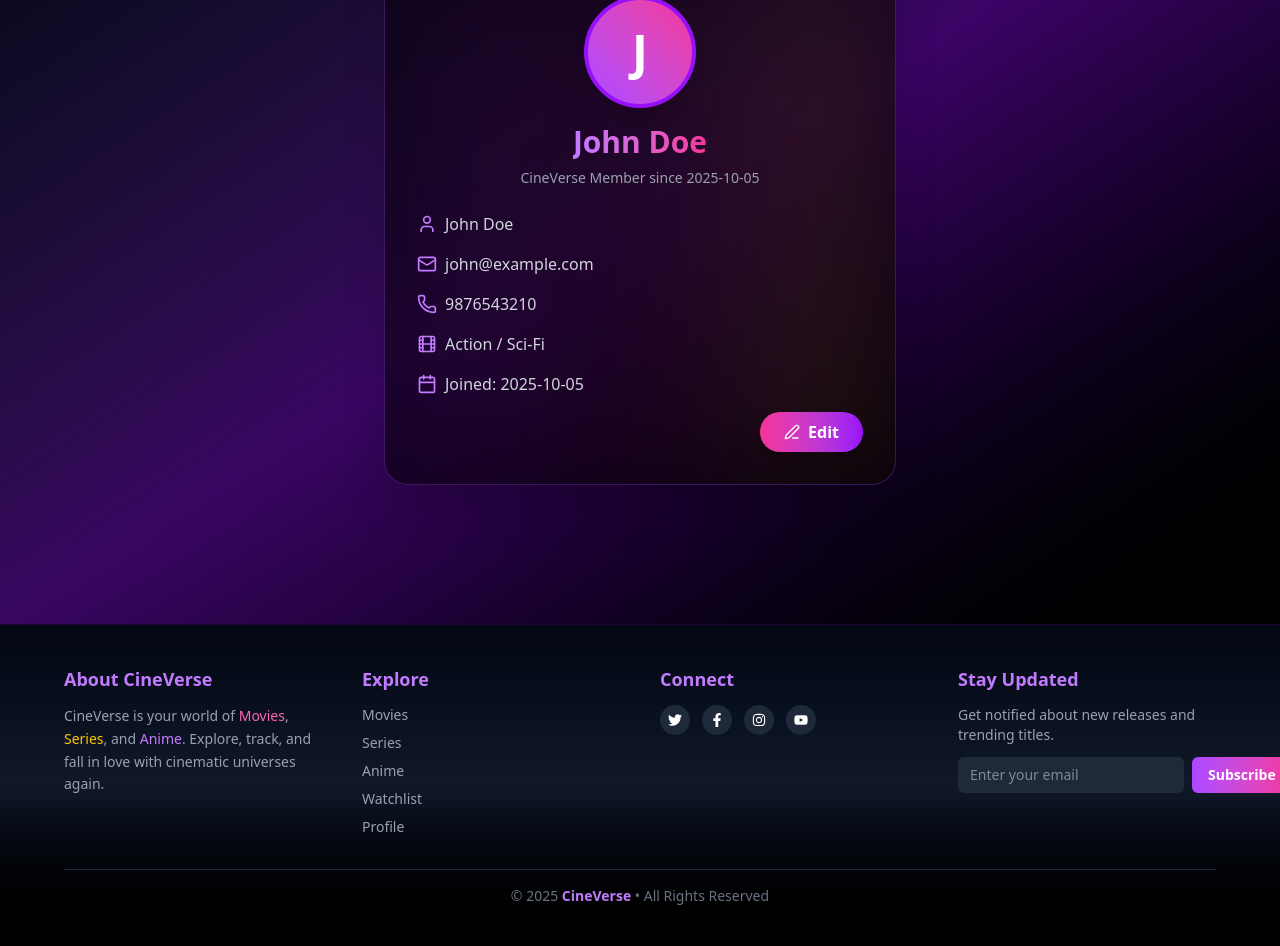
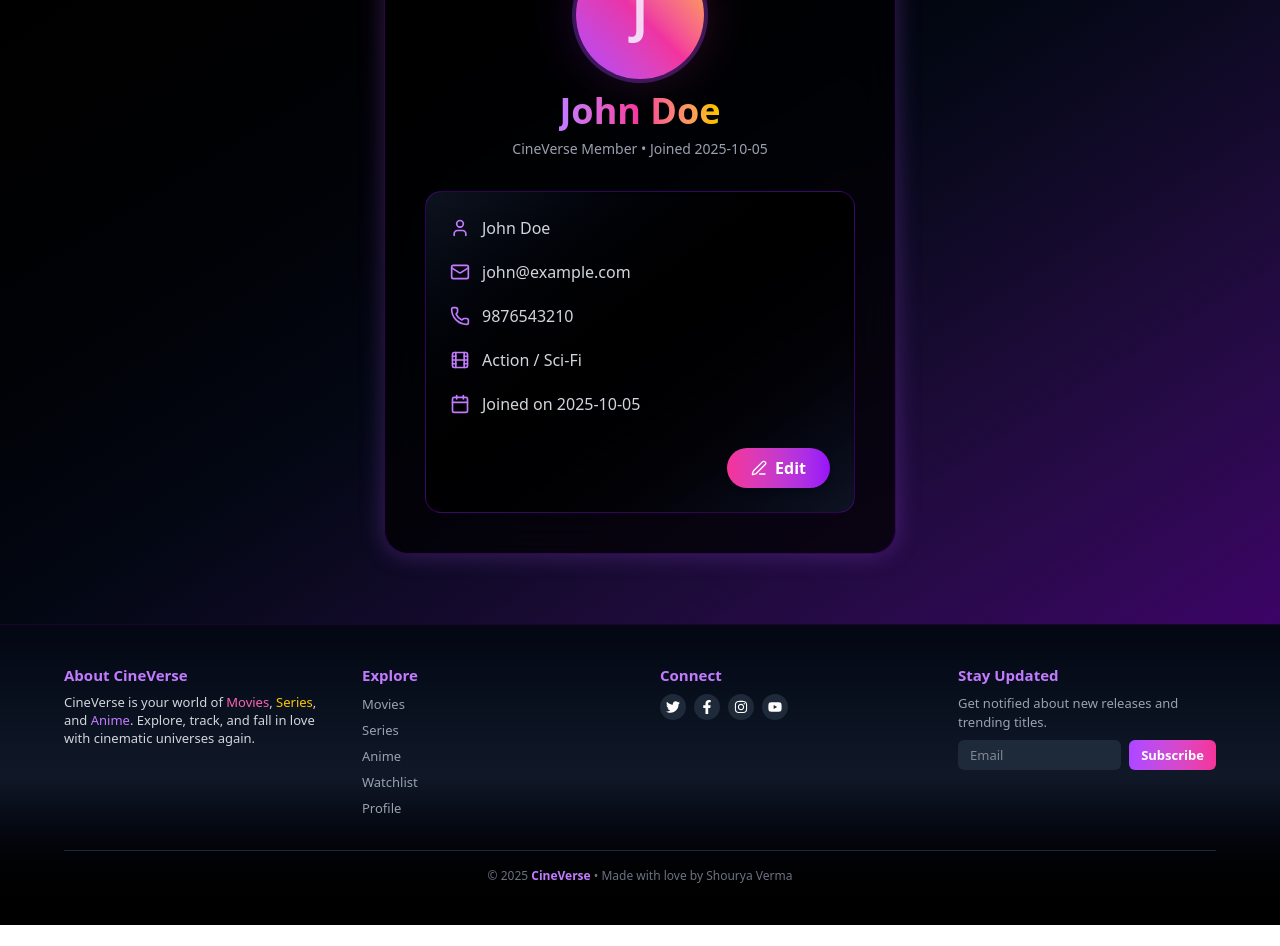
Before and after one commit to Shourya760/CineVerse, a React (Vite) app: page /profile in a window 1280 px wide. Shown: the part 240-1186 px from the top of the page. After the commit the page ends 1165 px from the top, so only its background shows below. Built offline with nearby package versions, Linux system fonts and the light colour scheme.

Commit message:
fixed footer and responsiveness

```diff
--- a/src/components/Footer.jsx
+++ b/src/components/Footer.jsx
@@ -4,13 +4,16 @@ import { FaTwitter, FaFacebookF, FaInstagram, FaYoutube } from "react-icons/fa";
 
 export default function Footer() {
   return (
-    <footer className="bg-gradient-to-t from-black via-gray-900 to-gray-950 text-gray-400 py-10 px-6 md:px-16 relative border-t border-purple-600/20">
-      <div className="max-w-7xl mx-auto grid md:grid-cols-4 gap-10">
+    <footer className="bg-gradient-to-t from-black via-gray-900 to-gray-950 text-gray-400 py-6 px-3 sm:py-8 sm:px-6 md:py-10 md:px-16 border-t border-purple-600/20 text-[11px] sm:text-[13px] md:text-sm">
+      <div className="max-w-7xl mx-auto grid grid-cols-4 gap-4 sm:gap-6 md:gap-10">
         {/* About */}
         <div>
-          <h3 className="text-purple-400 font-bold text-lg mb-3">About CineVerse</h3>
-          <p className="text-sm leading-relaxed">
-            CineVerse is your world of <span className="text-pink-400">Movies</span>,{" "}
+          <h3 className="text-purple-400 font-semibold text-[13px] sm:text-[15px] mb-1.5 sm:mb-2">
+            About CineVerse
+          </h3>
+          <p className="leading-snug text-gray-300 text-[11px] sm:text-[13px]">
+            CineVerse is your world of{" "}
+            <span className="text-pink-400">Movies</span>,{" "}
             <span className="text-yellow-400">Series</span>, and{" "}
             <span className="text-purple-400">Anime</span>. Explore, track, and
             fall in love with cinematic universes again.
@@ -19,11 +22,16 @@ export default function Footer() {
 
         {/* Explore */}
         <div>
-          <h3 className="text-purple-400 font-bold text-lg mb-3">Explore</h3>
-          <ul className="space-y-2 text-sm">
+          <h3 className="text-purple-400 font-semibold text-[13px] sm:text-[15px] mb-1.5 sm:mb-2">
+            Explore
+          </h3>
+          <ul className="space-y-1 sm:space-y-1.5">
             {["Movies", "Series", "Anime", "Watchlist", "Profile"].map((item) => (
               <li key={item}>
-                <a href="#" className="hover:text-pink-400 transition">
+                <a
+                  href="#"
+                  className="hover:text-pink-400 transition duration-200 text-[11px] sm:text-[13px]"
+                >
                   {item}
                 </a>
               </li>
@@ -33,15 +41,17 @@ export default function Footer() {
 
         {/* Connect */}
         <div>
-          <h3 className="text-purple-400 font-bold text-lg mb-3">Connect</h3>
-          <div className="flex space-x-3 mt-3">
+          <h3 className="text-purple-400 font-semibold text-[13px] sm:text-[15px] mb-1.5 sm:mb-2">
+            Connect
+          </h3>
+          <div className="flex space-x-1.5 sm:space-x-2 mt-1 sm:mt-2">
             {[FaTwitter, FaFacebookF, FaInstagram, FaYoutube].map((Icon, i) => (
               <a
                 key={i}
                 href="#"
-                className="p-2 bg-gray-800 rounded-full hover:bg-gradient-to-r hover:from-purple-500 hover:to-pink-500 hover:scale-110 transition"
+                className="p-1 sm:p-1.5 bg-gray-800 rounded-full hover:bg-gradient-to-r hover:from-purple-500 hover:to-pink-500 hover:scale-110 transition"
               >
-                <Icon className="text-white text-sm" />
+                <Icon className="text-white text-[10px] sm:text-xs md:text-sm" />
               </a>
             ))}
           </div>
@@ -49,17 +59,19 @@ export default function Footer() {
 
         {/* Newsletter */}
         <div>
-          <h3 className="text-purple-400 font-bold text-lg mb-3">Stay Updated</h3>
-          <p className="text-sm mb-3">
+          <h3 className="text-purple-400 font-semibold text-[13px] sm:text-[15px] mb-1.5 sm:mb-2">
+            Stay Updated
+          </h3>
+          <p className="text-[11px] sm:text-[13px] mb-2">
             Get notified about new releases and trending titles.
           </p>
-          <div className="flex space-x-2">
+          <div className="flex space-x-1 sm:space-x-2">
             <input
               type="email"
-              placeholder="Enter your email"
-              className="px-3 py-2 bg-gray-800 rounded-md text-gray-200 text-sm focus:outline-none focus:ring-2 focus:ring-purple-500"
+              placeholder="Email"
+              className="px-2 py-1 sm:px-3 sm:py-1.5 bg-gray-800 rounded-md text-gray-200 text-[11px] sm:text-[13px] w-full focus:outline-none focus:ring-2 focus:ring-purple-500"
             />
-            <button className="bg-gradient-to-r from-purple-500 to-pink-500 hover:from-pink-500 hover:to-yellow-400 text-white font-semibold px-4 py-2 rounded-md text-sm">
+            <button className="bg-gradient-to-r from-purple-500 to-pink-500 hover:from-pink-500 hover:to-yellow-400 text-white font-semibold px-2.5 sm:px-3 py-1 sm:py-1.5 rounded-md text-[11px] sm:text-[13px] whitespace-nowrap">
               Subscribe
             </button>
           </div>
@@ -67,8 +79,8 @@ export default function Footer() {
       </div>
 
       {/* Bottom Bar */}
-      <div className="border-t border-gray-800 mt-8 pt-4 text-center text-xs md:text-sm text-gray-500">
-        © 2025 <span className="text-purple-400 font-semibold">CineVerse</span> • All Rights Reserved
+      <div className="border-t border-gray-800 mt-6 sm:mt-8 pt-3 sm:pt-4 text-center text-[10px] sm:text-[12px] text-gray-500">
+        © 2025 <span className="text-purple-400 font-semibold">CineVerse</span> • Made with love by Shourya Verma
       </div>
     </footer>
   );
--- a/src/pages/ProfilePage.jsx
+++ b/src/pages/ProfilePage.jsx
@@ -1,5 +1,6 @@
 import React, { useState } from "react";
 import { useNavigate } from "react-router-dom";
+import { motion } from "framer-motion";
 import { User, Mail, Phone, Film, Calendar, Edit3, Save } from "lucide-react";
 import { FaArrowLeft } from "react-icons/fa";
 
@@ -14,6 +15,7 @@ const ProfilePage = () => {
   });
 
   const [isEditing, setIsEditing] = useState(false);
+  const [rotate, setRotate] = useState({ x: 0, y: 0 });
 
   const handleChange = (e) => {
     const { name, value } = e.target;
@@ -27,141 +29,103 @@ const ProfilePage = () => {
 
   const handleEdit = () => setIsEditing(true);
 
+  const handleMouseMove = (e) => {
+    if (window.innerWidth < 768) return; // Disable tilt on mobile
+    const { left, top, width, height } = e.currentTarget.getBoundingClientRect();
+    const x = e.clientX - left - width / 2;
+    const y = e.clientY - top - height / 2;
+    const rotateX = (-y / height) * 15;
+    const rotateY = (x / width) * 15;
+    setRotate({ x: rotateX, y: rotateY });
+  };
+
+  const handleMouseLeave = () => setRotate({ x: 0, y: 0 });
+
   const inputClass =
-    "w-full bg-gray-900/80 text-gray-200 border border-purple-600/40 rounded-xl p-3 focus:ring-2 focus:ring-purple-500 focus:border-purple-500 outline-none transition-all";
+    "w-full bg-black/60 text-gray-200 border border-purple-600/40 rounded-xl p-3 focus:ring-2 focus:ring-purple-500 focus:border-purple-500 outline-none transition-all text-sm sm:text-base";
 
   return (
-    <div className="min-h-screen bg-gradient-to-br from-gray-950 via-purple-950/70 to-black flex flex-col items-center justify-center p-6 text-white">
-      <div className="bg-black/60 backdrop-blur-xl rounded-3xl shadow-2xl border border-purple-500/30 p-8 max-w-lg w-full relative overflow-hidden">
+    <div className="min-h-screen flex flex-col items-center justify-center bg-gradient-to-br from-black via-gray-950 to-purple-950 p-4 sm:p-8 text-white relative overflow-hidden">
 
-        {/* Decorative gradient glow */}
-        <div className="absolute inset-0 bg-gradient-to-r from-purple-800/20 via-pink-700/10 to-yellow-500/20 blur-3xl opacity-60"></div>
+      {/* Decorative background glow */}
+      <div className="absolute inset-0 bg-[radial-gradient(circle_at_top_left,_rgba(168,85,247,0.15),_transparent_70%),_radial-gradient(circle_at_bottom_right,_rgba(236,72,153,0.15),_transparent_70%)]"></div>
 
-        {/* Profile Avatar */}
-        <div className="flex flex-col items-center relative z-10">
-          <div className="w-28 h-28 rounded-full bg-gradient-to-tr from-purple-500 to-pink-500 flex items-center justify-center text-5xl font-bold shadow-lg mb-4 border-4 border-purple-600">
+      {/* Motion card */}
+      <motion.div
+        className="relative z-10 w-full max-w-md sm:max-w-lg bg-black/70 backdrop-blur-xl border border-purple-600/30 rounded-3xl shadow-[0_0_25px_rgba(168,85,247,0.3)] p-6 sm:p-10 transition-all duration-300"
+        style={{
+          transform: `rotateX(${rotate.x}deg) rotateY(${rotate.y}deg)`,
+          transformStyle: "preserve-3d",
+        }}
+        onMouseMove={handleMouseMove}
+        onMouseLeave={handleMouseLeave}
+      >
+        {/* Back Button */}
+        <button
+          onClick={() => navigate(-1)}
+          className="absolute top-3 left-3 sm:top-4 sm:left-4 flex items-center gap-1 sm:gap-2 text-gray-400 hover:text-pink-400 transition text-xs sm:text-sm"
+        >
+          <FaArrowLeft /> Back
+        </button>
+
+        {/* Profile Header */}
+        <div className="flex flex-col items-center mb-6 sm:mb-8 mt-4">
+          <div className="relative w-24 h-24 sm:w-32 sm:h-32 rounded-full bg-gradient-to-tr from-purple-500 via-pink-500 to-yellow-400 flex items-center justify-center text-4xl sm:text-5xl font-bold text-white shadow-lg ring-4 ring-purple-500/30">
             {formData.fullName.charAt(0).toUpperCase()}
+            <div className="absolute inset-0 rounded-full bg-gradient-to-r from-purple-600 to-pink-500 opacity-20 blur-xl"></div>
           </div>
-          <h1 className="text-3xl font-extrabold text-transparent bg-clip-text bg-gradient-to-r from-purple-400 to-pink-500 mb-2">
+          <h1 className="mt-3 text-2xl sm:text-4xl font-extrabold bg-clip-text text-transparent bg-gradient-to-r from-purple-400 via-pink-500 to-yellow-400 drop-shadow-lg text-center">
             {formData.fullName}
           </h1>
-          <p className="text-gray-400 text-sm mb-6">
-            CineVerse Member since {formData.joinedDate}
+          <p className="text-gray-400 text-xs sm:text-sm mt-2 text-center">
+            CineVerse Member • Joined {formData.joinedDate}
           </p>
         </div>
 
-        {/* Profile Info */}
-        <div className="relative z-10">
+        {/* Profile Info / Edit Form */}
+        <div className="bg-gradient-to-br from-gray-900/80 via-black/80 to-gray-900/80 rounded-2xl border border-purple-700/40 p-4 sm:p-6 shadow-inner">
           {isEditing ? (
-            <form className="space-y-5" onSubmit={handleSave}>
+            <form className="space-y-3 sm:space-y-5" onSubmit={handleSave}>
               <div>
-                <label className="block text-purple-400 font-semibold mb-1">
-                  Full Name
-                </label>
-                <input
-                  type="text"
-                  name="fullName"
-                  value={formData.fullName}
-                  onChange={handleChange}
-                  className={inputClass}
-                  required
-                />
+                <label className="block text-purple-400 font-semibold mb-1 text-xs sm:text-sm">Full Name</label>
+                <input type="text" name="fullName" value={formData.fullName} onChange={handleChange} className={inputClass} required />
+              </div>
+              <div>
+                <label className="block text-purple-400 font-semibold mb-1 text-xs sm:text-sm">Email</label>
+                <input type="email" name="email" value={formData.email} onChange={handleChange} className={inputClass} required />
+              </div>
+              <div>
+                <label className="block text-purple-400 font-semibold mb-1 text-xs sm:text-sm">Phone</label>
+                <input type="tel" name="phone" value={formData.phone} onChange={handleChange} className={inputClass} />
+              </div>
+              <div>
+                <label className="block text-purple-400 font-semibold mb-1 text-xs sm:text-sm">Favorite Genre</label>
+                <input type="text" name="favoriteGenre" value={formData.favoriteGenre} onChange={handleChange} className={inputClass} />
               </div>
 
-              <div>
-                <label className="block text-purple-400 font-semibold mb-1">
-                  Email
-                </label>
-                <input
-                  type="email"
-                  name="email"
-                  value={formData.email}
-                  onChange={handleChange}
-                  className={inputClass}
-                  required
-                />
-              </div>
-
-              <div>
-                <label className="block text-purple-400 font-semibold mb-1">
-                  Phone
-                </label>
-                <input
-                  type="tel"
-                  name="phone"
-                  value={formData.phone}
-                  onChange={handleChange}
-                  className={inputClass}
-                />
-              </div>
-
-              <div>
-                <label className="block text-purple-400 font-semibold mb-1">
-                  Favorite Genre
-                </label>
-                <input
-                  type="text"
-                  name="favoriteGenre"
-                  value={formData.favoriteGenre}
-                  onChange={handleChange}
-                  className={inputClass}
-                />
-              </div>
-
-              <div className="flex justify-end">
-                <button
-                  type="submit"
-                  className="bg-gradient-to-r from-purple-600 to-pink-600 px-6 py-2 rounded-full font-semibold hover:scale-105 transition flex items-center gap-2 shadow-md"
-                >
+              <div className="flex justify-end pt-2">
+                <button type="submit" className="bg-gradient-to-r from-purple-600 to-pink-600 px-4 sm:px-6 py-2 rounded-full font-semibold hover:scale-105 transition flex items-center gap-2 shadow-md text-xs sm:text-base">
                   <Save className="w-4 h-4" /> Save
                 </button>
               </div>
             </form>
           ) : (
-            <div className="space-y-4 text-sm sm:text-base">
-              <p className="flex items-center gap-2">
-                <User className="w-5 h-5 text-purple-400" />
-                <span className="text-gray-300">{formData.fullName}</span>
-              </p>
-              <p className="flex items-center gap-2">
-                <Mail className="w-5 h-5 text-purple-400" />
-                <span className="text-gray-300">{formData.email}</span>
-              </p>
-              <p className="flex items-center gap-2">
-                <Phone className="w-5 h-5 text-purple-400" />
-                <span className="text-gray-300">{formData.phone}</span>
-              </p>
-              <p className="flex items-center gap-2">
-                <Film className="w-5 h-5 text-purple-400" />
-                <span className="text-gray-300">{formData.favoriteGenre}</span>
-              </p>
-              <p className="flex items-center gap-2">
-                <Calendar className="w-5 h-5 text-purple-400" />
-                <span className="text-gray-300">Joined: {formData.joinedDate}</span>
-              </p>
+            <div className="space-y-3 sm:space-y-5 text-xs sm:text-base">
+              <div className="flex items-center gap-2 sm:gap-3 text-gray-300 break-all"><User className="w-4 sm:w-5 h-4 sm:h-5 text-purple-400" /> {formData.fullName}</div>
+              <div className="flex items-center gap-2 sm:gap-3 text-gray-300 break-all"><Mail className="w-4 sm:w-5 h-4 sm:h-5 text-purple-400" /> {formData.email}</div>
+              <div className="flex items-center gap-2 sm:gap-3 text-gray-300"><Phone className="w-4 sm:w-5 h-4 sm:h-5 text-purple-400" /> {formData.phone}</div>
+              <div className="flex items-center gap-2 sm:gap-3 text-gray-300"><Film className="w-4 sm:w-5 h-4 sm:h-5 text-purple-400" /> {formData.favoriteGenre}</div>
+              <div className="flex items-center gap-2 sm:gap-3 text-gray-300"><Calendar className="w-4 sm:w-5 h-4 sm:h-5 text-purple-400" /> Joined on {formData.joinedDate}</div>
 
-              <div className="flex justify-end mt-4">
-                <button
-                  onClick={handleEdit}
-                  className="bg-gradient-to-r from-pink-500 to-purple-600 px-6 py-2 rounded-full font-semibold hover:scale-105 transition flex items-center gap-2 shadow-md"
-                >
+              <div className="flex justify-end pt-3">
+                <button onClick={handleEdit} className="bg-gradient-to-r from-pink-500 to-purple-600 px-4 sm:px-6 py-2 rounded-full font-semibold hover:scale-105 transition flex items-center gap-2 shadow-md text-xs sm:text-base">
                   <Edit3 className="w-4 h-4" /> Edit
                 </button>
               </div>
             </div>
           )}
         </div>
-
-        {/* Go Back Home Button at the bottom
-        <div className="flex justify-center mt-8">
-          <button
-            onClick={() => navigate("/home")}
-            className="flex items-center gap-2 px-6 py-3 bg-purple-600 hover:bg-purple-700 rounded-full shadow-lg text-white transition-all"
-          >
-            <FaArrowLeft /> Go Back Home
-          </button>
-        </div> */}
-      </div>
+      </motion.div>
     </div>
   );
 };
```
Also changed, not shown: src/components/Header.jsx (+60 -38 lines), src/pages/Home.jsx (+51 -39 lines).
